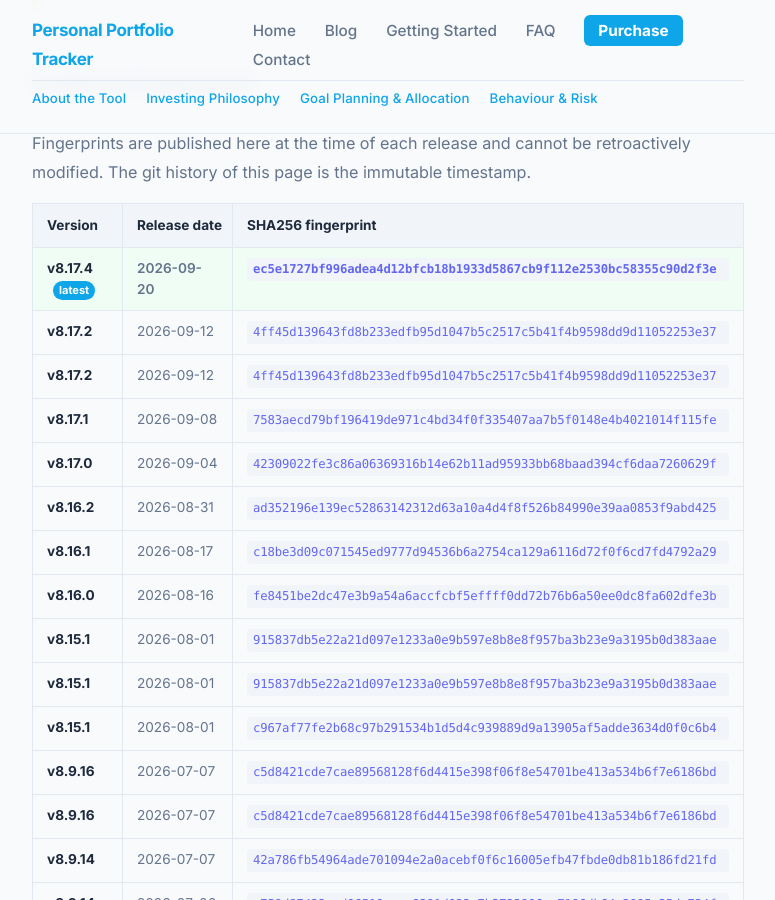
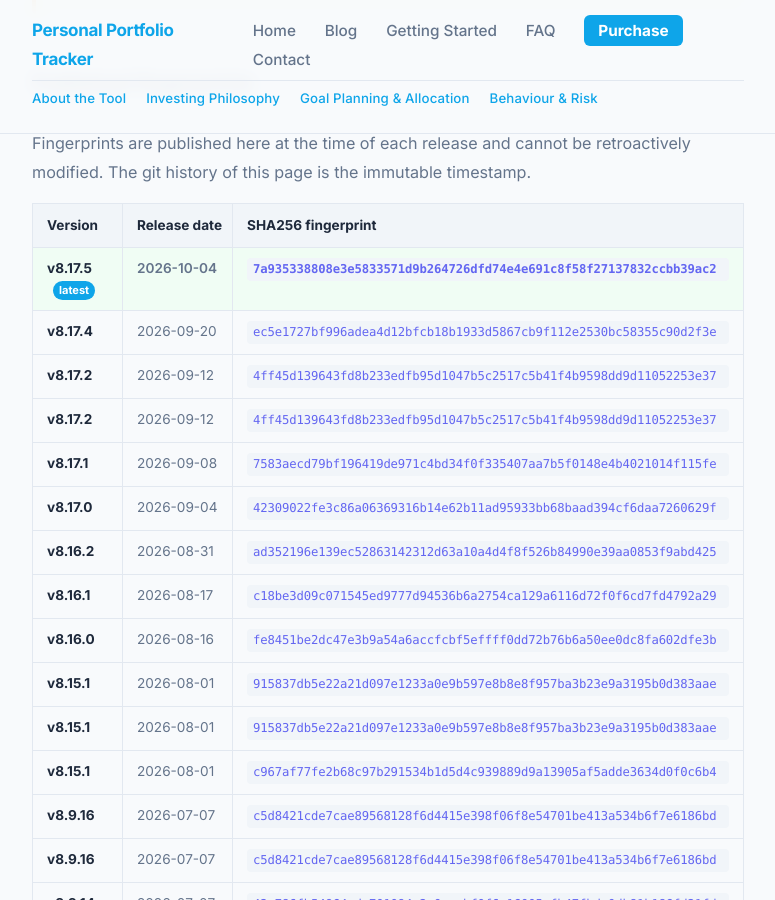
Before and after one commit to srikrishna2024/portfolio-tracker-blog, a Jekyll site: the page built from release-fingerprints/index.html, in a window 1280 px wide and 900 px high, scrolled down 976 px. Shown: the whole window, without its empty margins (252-1027 px from the left). Built offline with Jekyll 4.4.1, drawn with Linux system fonts in a browser that asks for light colours.

Commit message:
release: add v8.17.5 fingerprint

```diff
--- a/release-fingerprints/index.html
+++ b/release-fingerprints/index.html
@@ -40,7 +40,12 @@
       </thead>
       <tbody>
         <tr class="fp-current">
-          <td><strong>v8.17.4</strong> <span class="fp-badge">latest</span></td>
+          <td><strong>v8.17.5</strong> <span class="fp-badge">latest</span></td>
+          <td>2026-10-04</td>
+          <td><code class="fp-code">7a935338808e3e5833571d9b264726dfd74e4e691c8f58f27137832ccbb39ac2</code></td>
+        </tr>
+        <tr>
+          <td><strong>v8.17.4</strong></td>
           <td>2026-09-20</td>
           <td><code class="fp-code">ec5e1727bf996adea4d12bfcb18b1933d5867cb9f112e2530bc58355c90d2f3e</code></td>
         </tr>
```
